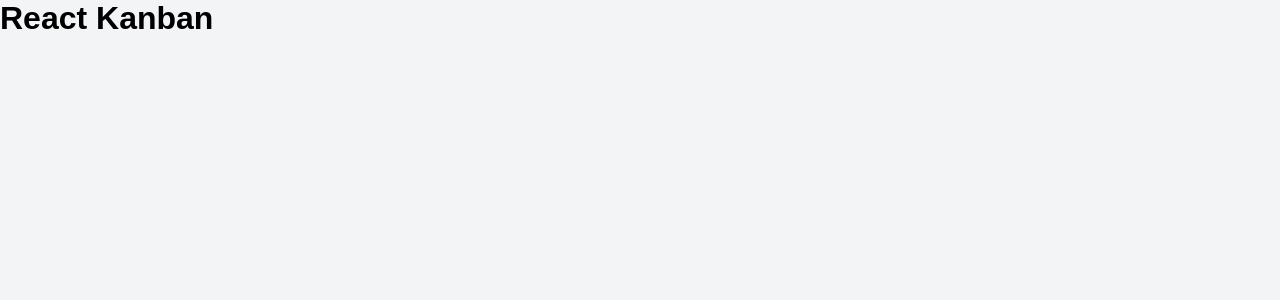
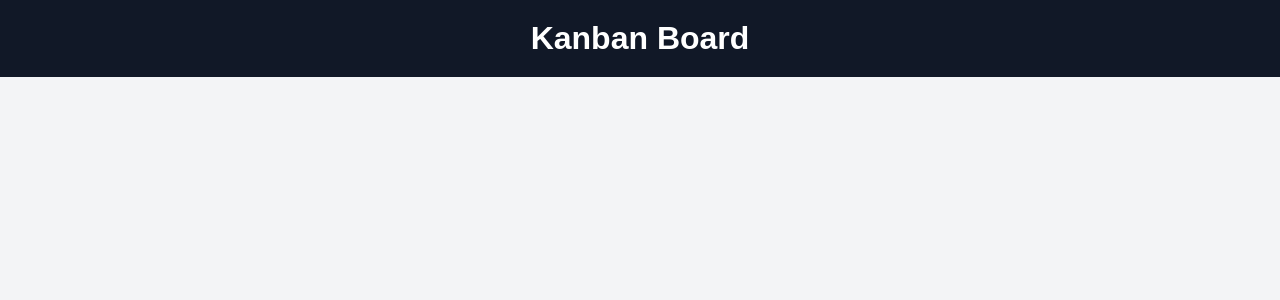
Before and after one commit to gdev-13/react-kanban, a React (Vite) app: page / in a window 1280 px wide. Shown: the top 300 px of the page. Built offline with nearby package versions, Linux system fonts and the light colour scheme.

Commit message:
feat: adicionar cabeçalho da aplicação

```diff
--- a/src/App.jsx
+++ b/src/App.jsx
@@ -1,6 +1,10 @@
+import Header from './components/Header/Header'
+
 function App() {
   return (
-    <h1>React Kanban</h1>
+    <div>
+      <Header />
+    </div>
   )
 }
 
--- /dev/null
+++ b/src/components/Header/Header.css
@@ -0,0 +1,6 @@
+.header {
+  background: #111827;
+  color: white;
+  padding: 20px;
+  text-align: center;
+}
--- /dev/null
+++ b/src/components/Header/Header.jsx
@@ -0,0 +1,11 @@
+import './Header.css'
+
+function Header() {
+  return (
+    <header className="header">
+      <h1>Kanban Board</h1>
+    </header>
+  )
+}
+
+export default Header
```
